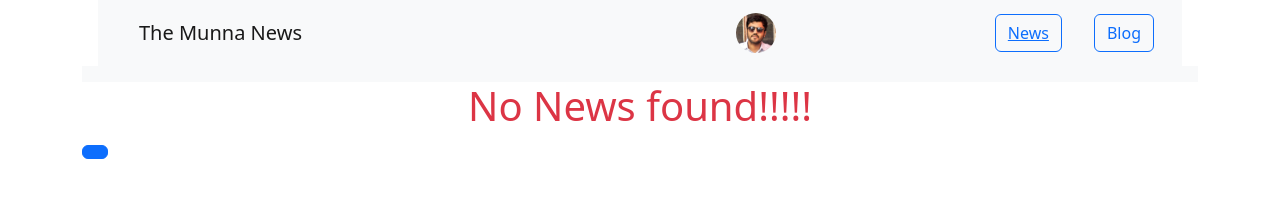
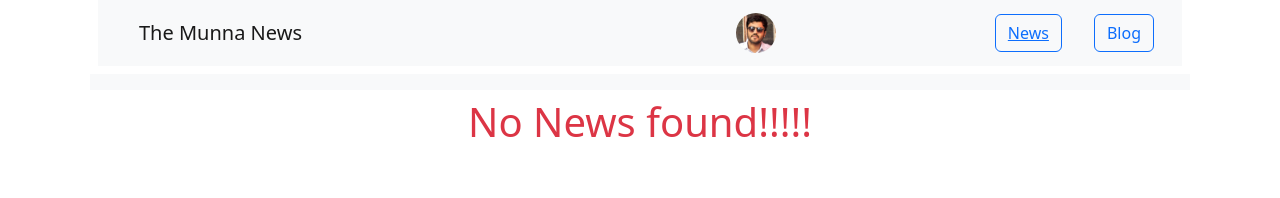
Before and after one commit to Saifuddinmonna/munnanews, a plain HTML site: page index.html in a window 1280 px wide. Drawn offline with nearby package versions, Linux system fonts and the light colour scheme; no server answers.

Commit message:
some modification added

```diff
--- a/index.html
+++ b/index.html
@@ -48,8 +48,10 @@
 			</nav>
 
 			<!-- pic and news portal end here  -->
+
+
 			<!-- nav start from here  -->
-			<nav class="navbar navbar-expand-lg navbar-light bg-light">
+			<nav class="navbar navbar-expand-lg navbar-light bg-light m-2 mx-2 px-2 ">
 				<div class="container-fluid">
 					<button
 						class="navbar-toggler"
@@ -113,12 +115,7 @@
 
 			<section class="modal-section">
 				<!-- Button trigger modal -->
-				<button
-					type="button"
-					class="btn btn-primary"
-					data-bs-toggle="modal"
-					data-bs-target="#newsDetails"
-				></button>
+
 
 				<!-- Modal -->
 				<div
```
